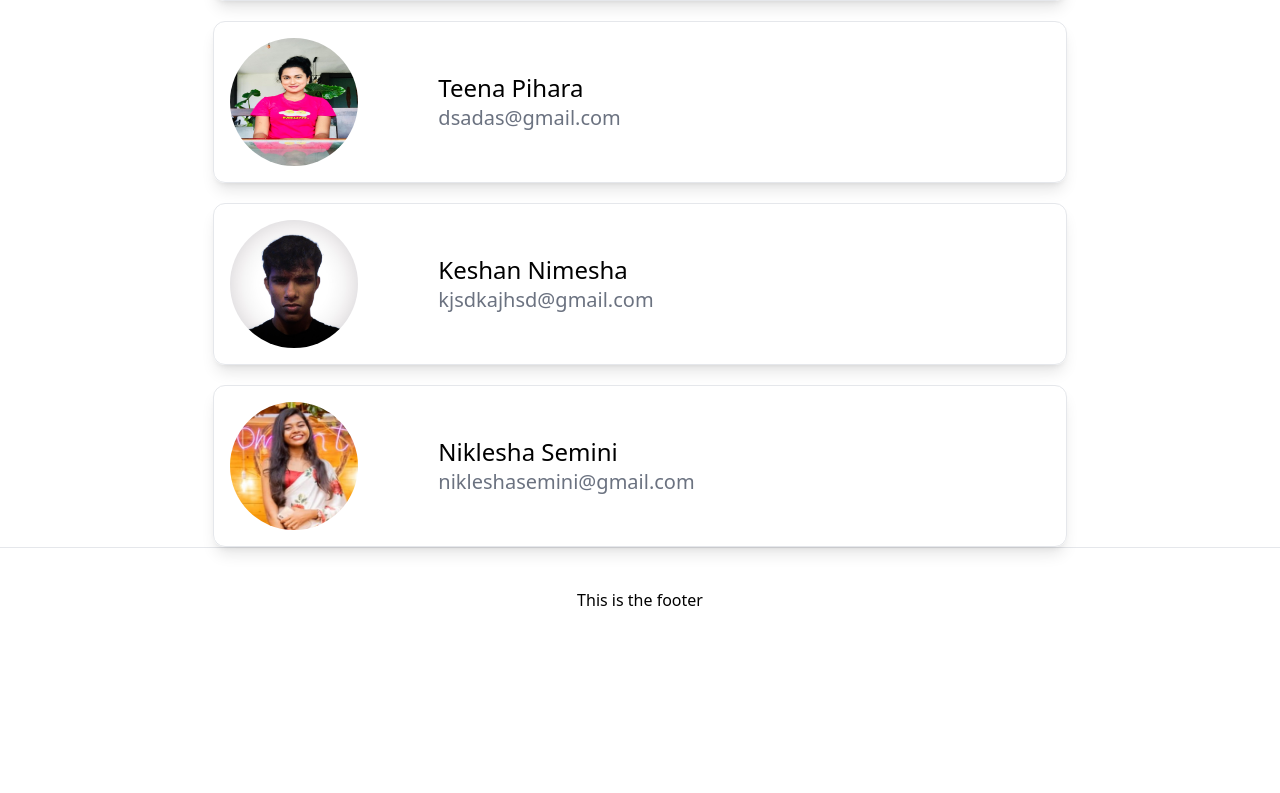
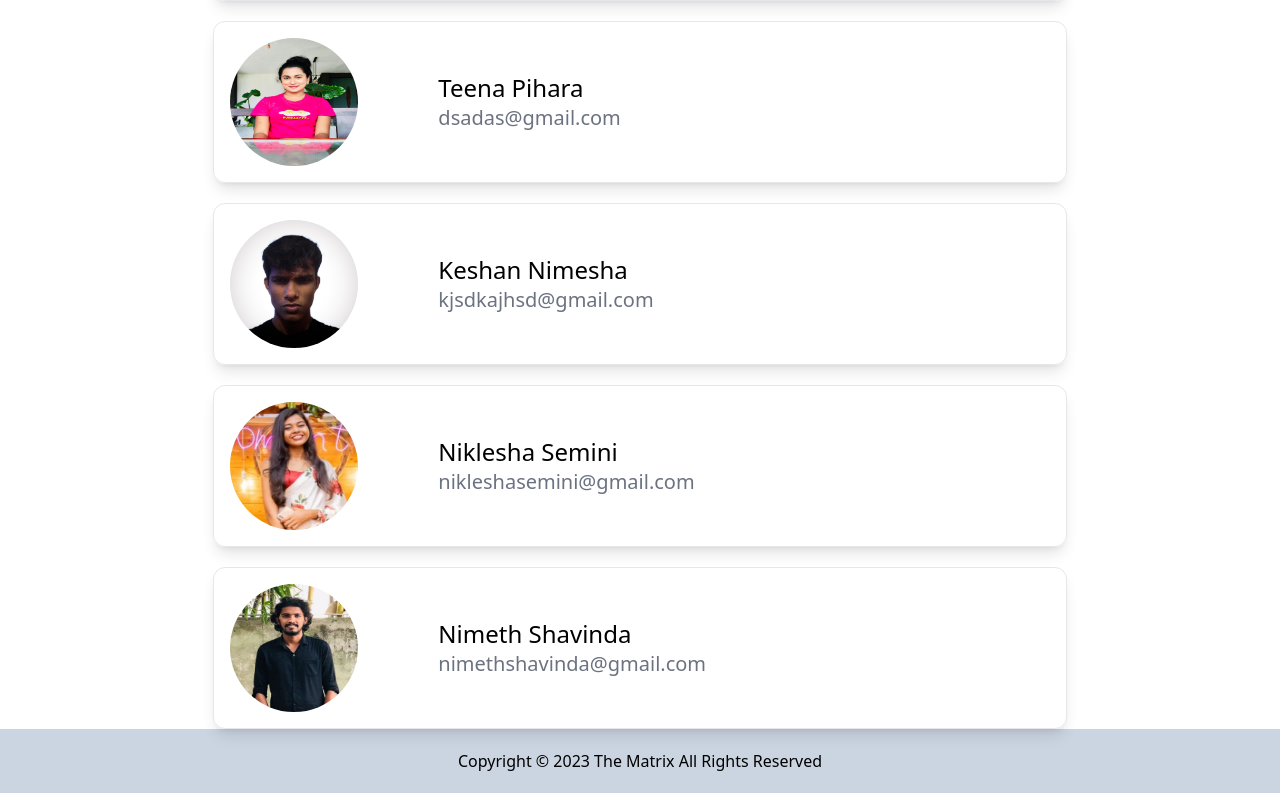
Before and after one commit to senul724/matrix-project, a React (Vite) app: page /about in a window 1280 px wide. Shown: the part 900-1693 px from the top of the page. Before the commit the page ends 1552 px from the top, so only its background shows below. Built offline with nearby package versions, Linux system fonts and the light colour scheme.

Commit message:
run devcommit

```diff
--- a/src/layout/Layout.jsx
+++ b/src/layout/Layout.jsx
@@ -33,9 +33,10 @@ const Layout = () => {
       <div className="min-h-screen">
       <Outlet />
       </div>
-      <hr/>
-      <div className="flex justify-center items-center my-10 text-md">
-      <p>This is the footer</p>
+      <div className="bg-slate-300 p-5">
+      <div className="flex justify-center items-center text-md bg-transparent">
+      Copyright © 2023 The Matrix All Rights Reserved
+      </div>
       </div>
     </>
   )
--- a/src/pages/AboutUs.jsx
+++ b/src/pages/AboutUs.jsx
@@ -6,6 +6,7 @@ const AboutUs = () => {
     {name:"Teena Pihara", img:"/about_us/teena.jpg", email:"dsadas@gmail.com"},
     {name:"Keshan Nimesha", img:"/about_us/keshan.jpg", email:"kjsdkajhsd@gmail.com"},
     {name:"Niklesha Semini", img:"/about_us/niklesha.jpg", email:"nikleshasemini@gmail.com"},
+    {name:"Nimeth Shavinda", img:"/about_us/shavinda.jpg", email:"nimethshavinda@gmail.com"}
     ];
   return(
     <div className="flex flex-col items-center w-full">
```
